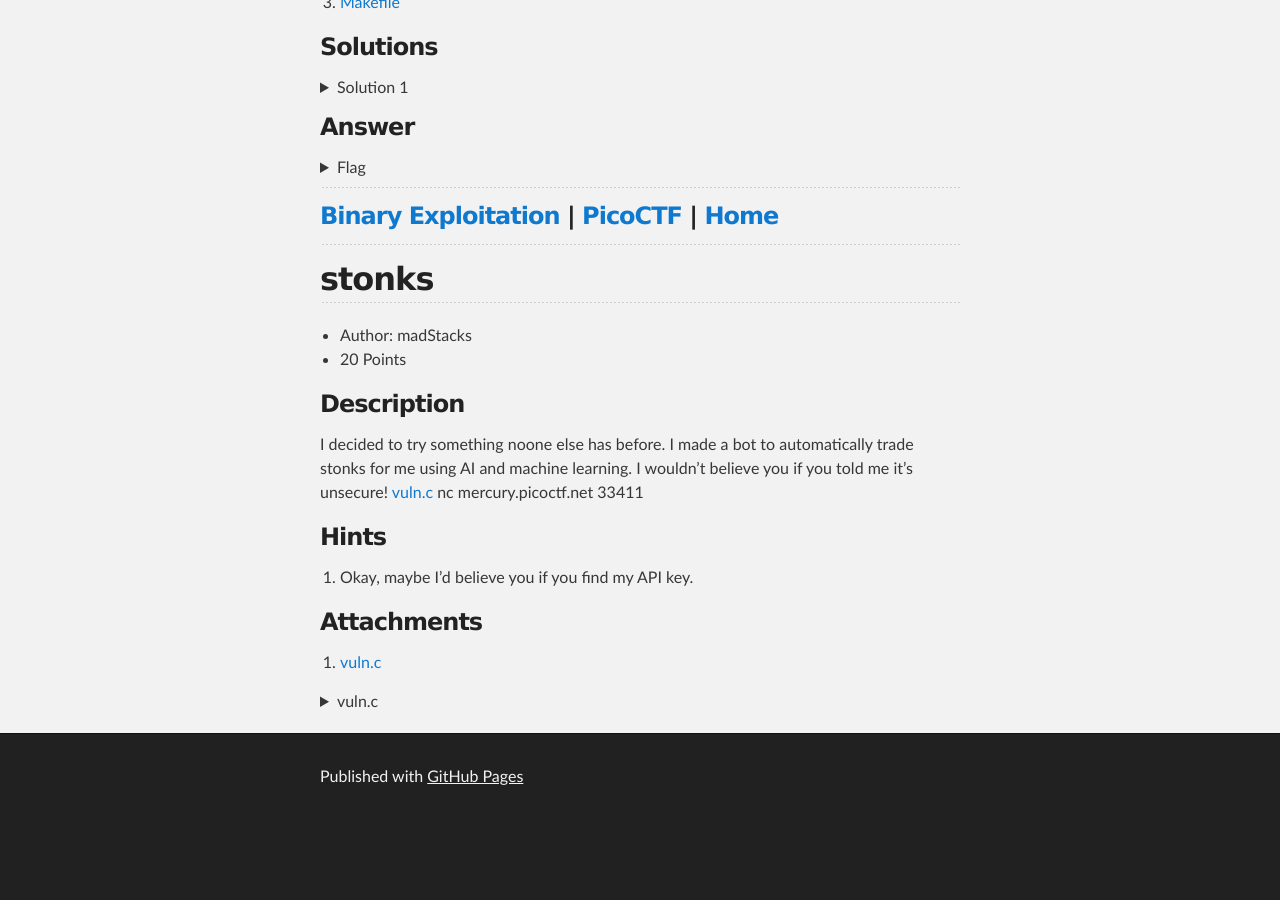
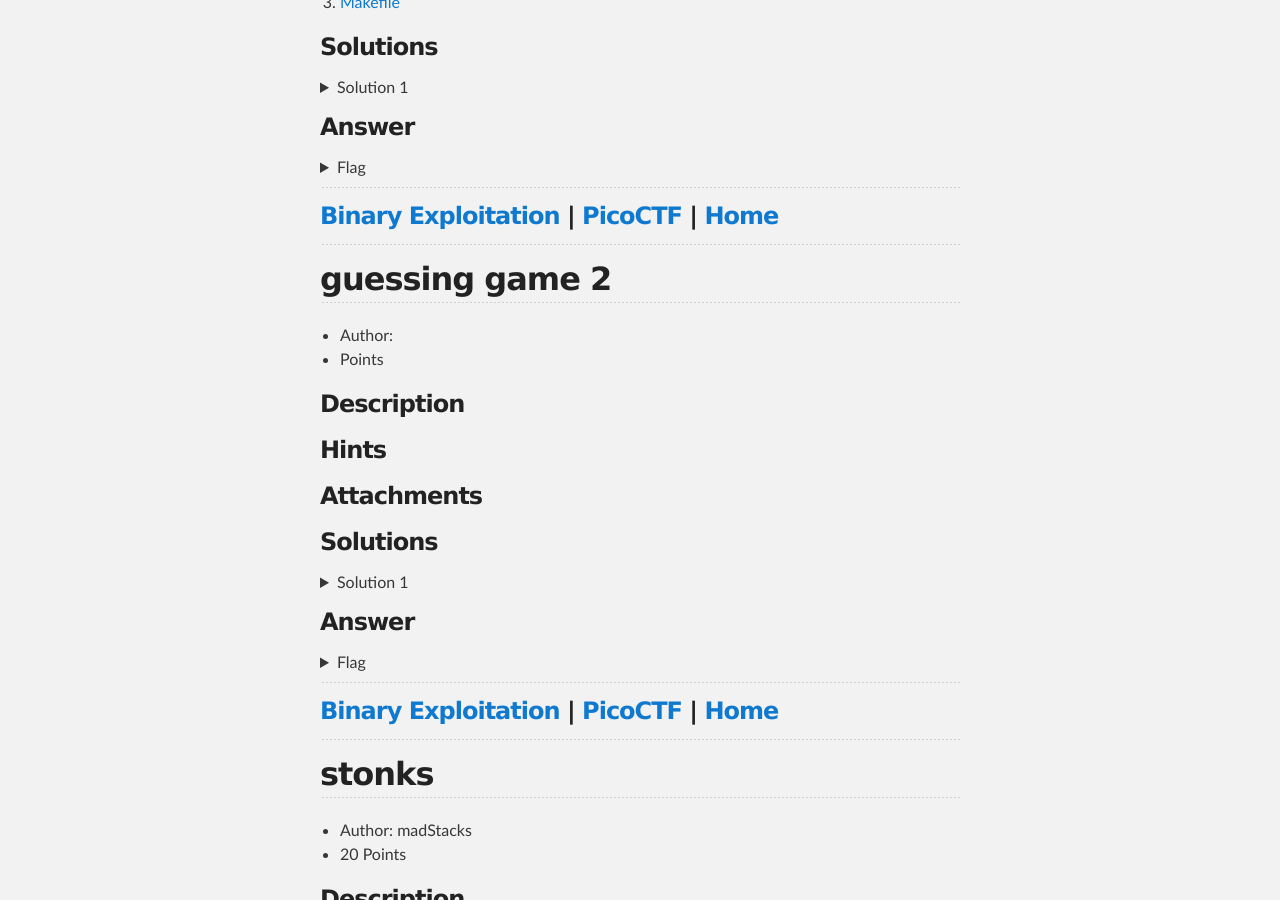
Before and after one commit to djm89uk/djm89uk.github.io, a Jekyll site: the page built from picogym_be.md, in a window 1280 px wide and 900 px high, scrolled down 3649 px. Built offline with Jekyll 4.4.1, drawn with Linux system fonts in a browser that asks for light colours; our own code applies the rules of GitHub Pages for plain Markdown files; before the commit the page ends 4472 px from its top, so only the background shows below that.

Commit message:
Update picogym_be.md

```diff
--- a/picogym_be.md
+++ b/picogym_be.md
@@ -192,6 +192,45 @@ I made a simple game to show off my programming skills. See if you can beat it!
 1. [vuln](https://jupiter.challenges.picoctf.org/static/3087c07bcba6f4ca29aa2dffab66c19f/vuln)
 2. [vuln.c](https://jupiter.challenges.picoctf.org/static/3087c07bcba6f4ca29aa2dffab66c19f/vuln.c)
 3. [Makefile](https://jupiter.challenges.picoctf.org/static/3087c07bcba6f4ca29aa2dffab66c19f/Makefile)
+
+### Solutions
+
+<details>
+
+<summary markdown="span">Solution 1</summary>
+
+solution details
+
+</details>
+
+### Answer
+
+<details>
+
+<summary markdown="span">Flag</summary>
+
+~~~
+picoCTF{}
+~~~
+
+</details>
+
+---
+
+### [Binary Exploitation](#contents) | [PicoCTF](./picoctf.md) | [Home](./index.md)
+
+---
+
+## guessing game 2
+
+- Author:
+-  Points
+
+### Description
+
+### Hints
+
+### Attachments
 
 ### Solutions
 
```
Also changed, not shown: other parts of picogym_be.md (+1 -1 lines).
